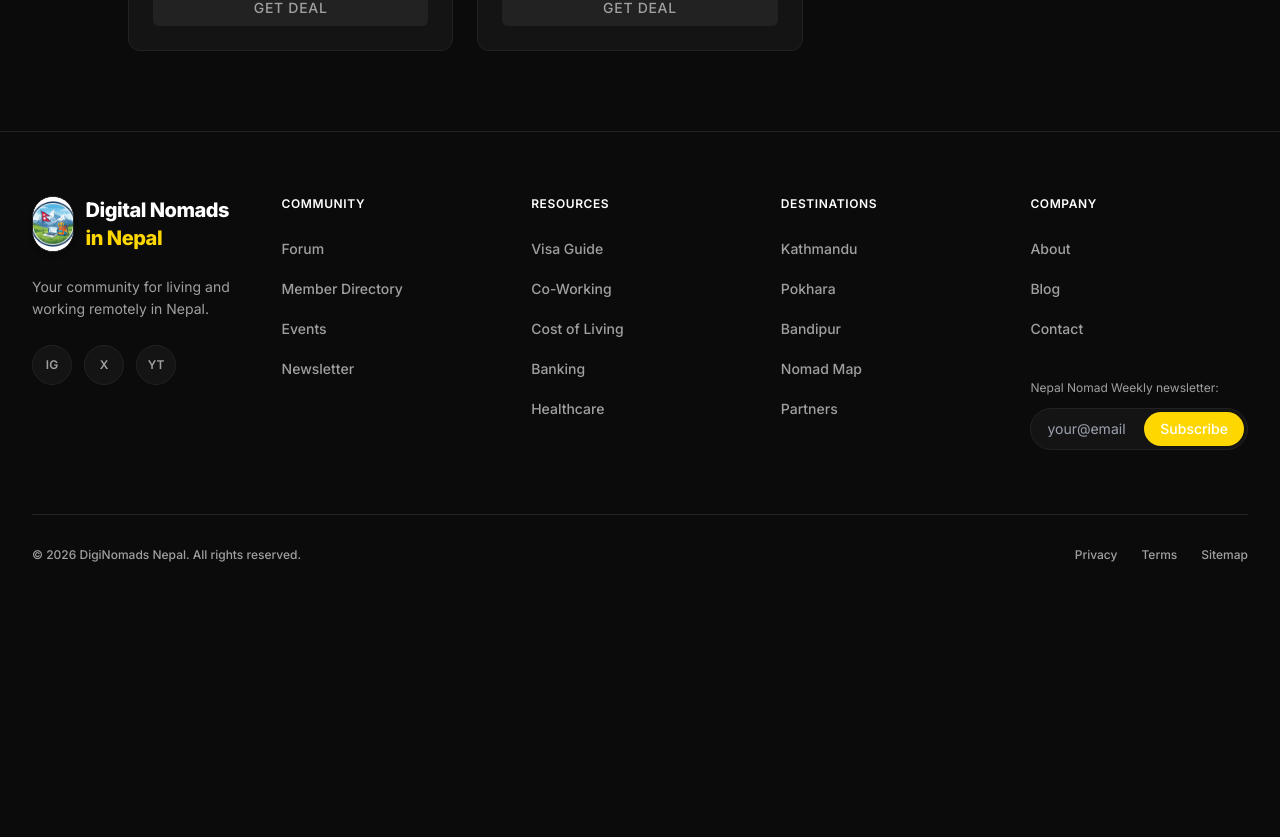
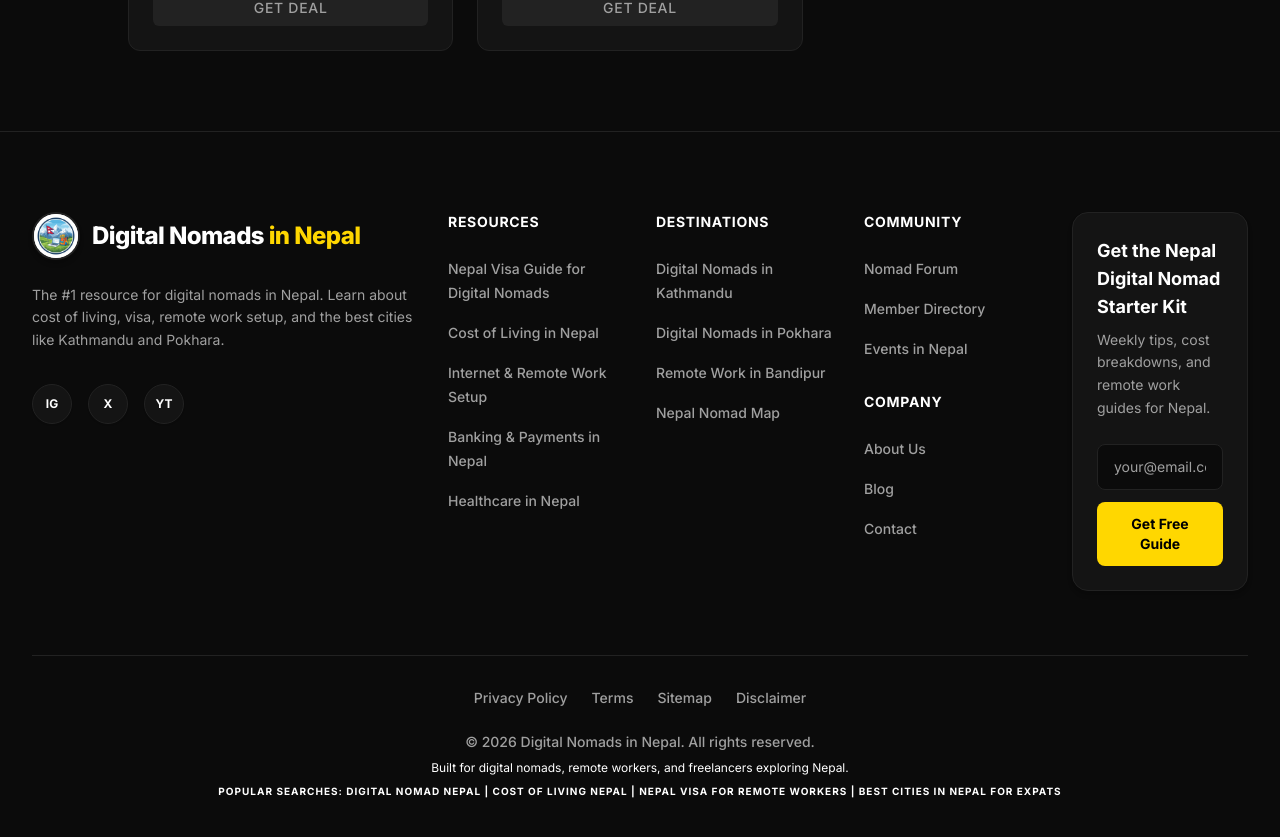
Before and after one commit to DRKAFLE123/digital-nomads-in-nepal, a Next.js app: page /resources in a window 1280 px wide. Shown: the part 1900-2737 px from the top of the page. Before the commit the page ends 2495 px from the top, so only its background shows below. Built offline with nearby package versions, Linux system fonts and the light colour scheme.

Commit message:
feat(ui): implement deep SEO-optimized 6-column premium footer with integrated newsletter hook and semantic structural design

```diff
--- a/components/Footer.tsx
+++ b/components/Footer.tsx
@@ -3,110 +3,130 @@ import Image from "next/image"
 
 export default function Footer() {
   return (
-    <footer className="bg-background border-t border-border pt-16 pb-8 px-4 sm:px-6 lg:px-8 mt-auto">
-      <div className="max-w-7xl mx-auto grid grid-cols-1 md:grid-cols-2 lg:grid-cols-5 gap-10 lg:gap-8">
+    <footer className="bg-background border-t border-border pt-20 pb-10 mt-auto overflow-hidden">
+      <div className="max-w-7xl mx-auto px-4 sm:px-6 lg:px-8">
 
-        {/* Column 1: Brand & Socials */}
-        <div className="col-span-1 lg:col-span-1 flex flex-col">
-          <Link href="/" className="flex items-center gap-3 mb-4 group">
-            <div className="relative w-14 h-14 rounded-full overflow-hidden border border-border shadow-md bg-white group-hover:scale-105 transition-transform duration-300">
+        {/* Main Grid: 5 Columns on Desktop */}
+        <div className="grid grid-cols-1 md:grid-cols-2 lg:grid-cols-6 gap-12 lg:gap-8 mb-16">
+
+          {/* 1. Brand Section (Span 2) */}
+          <div className="lg:col-span-2 flex flex-col">
+            <Link href="/" className="flex items-center gap-3 mb-6 group">
+              <div className="relative w-12 h-12 rounded-full overflow-hidden border-2 border-border shadow-md bg-white group-hover:border-primary transition-colors duration-300">
                 <Image src="/logo.png" alt="Digital Nomads in Nepal Logo" fill className="object-cover" />
               </div>
-            <span className="font-extrabold text-xl tracking-tight text-foreground transition-colors">
+              <span className="font-extrabold text-2xl tracking-tight text-foreground transition-colors group-hover:text-primary">
                 Digital Nomads <span className="text-primary">in Nepal</span>
               </span>
             </Link>
-          <p className="mt-2 text-muted text-sm leading-relaxed max-w-xs">
-            Your community for living and working remotely in Nepal.
+            <p className="text-muted text-sm leading-relaxed mb-8 max-w-sm">
+              The #1 resource for digital nomads in Nepal. Learn about cost of living, visa, remote work setup, and the best cities like Kathmandu and Pokhara.
             </p>
-          <div className="flex gap-3 mt-6">
-            <a href="#" className="w-10 h-10 bg-card border border-border flex flex-col items-center justify-center rounded-full text-muted hover:text-foreground hover:border-foreground transition-all text-xs font-semibold">
-              IG
+            <div className="flex gap-4">
+              <a href="#" aria-label="Instagram" className="w-10 h-10 bg-card border border-border flex items-center justify-center rounded-full text-foreground hover:text-primary hover:border-primary transition-all shadow-sm">
+                <span className="text-xs font-bold">IG</span>
               </a>
-            <a href="#" className="w-10 h-10 bg-card border border-border flex flex-col items-center justify-center rounded-full text-muted hover:text-foreground hover:border-foreground transition-all text-xs font-semibold">
-              X
+              <a href="#" aria-label="X (Twitter)" className="w-10 h-10 bg-card border border-border flex items-center justify-center rounded-full text-foreground hover:text-primary hover:border-primary transition-all shadow-sm">
+                <span className="text-xs font-bold">X</span>
               </a>
-            <a href="#" className="w-10 h-10 bg-card border border-border flex flex-col items-center justify-center rounded-full text-muted hover:text-foreground hover:border-foreground transition-all text-xs font-semibold">
-              YT
+              <a href="#" aria-label="YouTube" className="w-10 h-10 bg-card border border-border flex items-center justify-center rounded-full text-foreground hover:text-primary hover:border-primary transition-all shadow-sm">
+                <span className="text-xs font-bold">YT</span>
               </a>
             </div>
           </div>
 
-        {/* Column 2: Community */}
-        <div>
-          <h3 className="text-foreground font-semibold mb-6 tracking-wider uppercase text-xs">Community</h3>
+          {/* 2. Resources */}
+          <nav className="flex flex-col" aria-label="Resources">
+            <h3 className="text-foreground font-bold mb-6 tracking-wider uppercase text-sm">Resources</h3>
             <ul className="space-y-4">
-            <li><Link href="/forum" className="text-muted hover:text-accent font-medium text-sm transition-colors">Forum</Link></li>
-            <li><Link href="/directory" className="text-muted hover:text-accent font-medium text-sm transition-colors">Member Directory</Link></li>
-            <li><Link href="/events" className="text-muted hover:text-accent font-medium text-sm transition-colors">Events</Link></li>
-            <li><Link href="/newsletter" className="text-muted hover:text-accent font-medium text-sm transition-colors">Newsletter</Link></li>
+              <li><Link href="/visa-guide" className="text-muted hover:text-primary font-medium text-sm transition-colors">Nepal Visa Guide for Digital Nomads</Link></li>
+              <li><Link href="/cost-of-living" className="text-muted hover:text-primary font-medium text-sm transition-colors">Cost of Living in Nepal</Link></li>
+              <li><Link href="/setup" className="text-muted hover:text-primary font-medium text-sm transition-colors">Internet & Remote Work Setup</Link></li>
+              <li><Link href="/banking" className="text-muted hover:text-primary font-medium text-sm transition-colors">Banking & Payments in Nepal</Link></li>
+              <li><Link href="/healthcare" className="text-muted hover:text-primary font-medium text-sm transition-colors">Healthcare in Nepal</Link></li>
             </ul>
+          </nav>
+
+          {/* 3. Destinations */}
+          <nav className="flex flex-col" aria-label="Destinations">
+            <h3 className="text-foreground font-bold mb-6 tracking-wider uppercase text-sm">Destinations</h3>
+            <ul className="space-y-4">
+              <li><Link href="/destinations/kathmandu" className="text-muted hover:text-primary font-medium text-sm transition-colors">Digital Nomads in Kathmandu</Link></li>
+              <li><Link href="/destinations/pokhara" className="text-muted hover:text-primary font-medium text-sm transition-colors">Digital Nomads in Pokhara</Link></li>
+              <li><Link href="/destinations/bandipur" className="text-muted hover:text-primary font-medium text-sm transition-colors">Remote Work in Bandipur</Link></li>
+              <li><Link href="/map" className="text-muted hover:text-primary font-medium text-sm transition-colors">Nepal Nomad Map</Link></li>
+            </ul>
+          </nav>
+
+          {/* 4. Community & Company (Combined for layout elegance) */}
+          <div className="flex flex-col">
+            <nav className="mb-8" aria-label="Community">
+              <h3 className="text-foreground font-bold mb-6 tracking-wider uppercase text-sm">Community</h3>
+              <ul className="space-y-4">
+                <li><Link href="/forum" className="text-muted hover:text-primary font-medium text-sm transition-colors">Nomad Forum</Link></li>
+                <li><Link href="/directory" className="text-muted hover:text-primary font-medium text-sm transition-colors">Member Directory</Link></li>
+                <li><Link href="/events" className="text-muted hover:text-primary font-medium text-sm transition-colors">Events in Nepal</Link></li>
+              </ul>
+            </nav>
+            <nav aria-label="Company">
+              <h3 className="text-foreground font-bold mb-6 tracking-wider uppercase text-sm">Company</h3>
+              <ul className="space-y-4">
+                <li><Link href="/about" className="text-muted hover:text-primary font-medium text-sm transition-colors">About Us</Link></li>
+                <li><Link href="/blog" className="text-muted hover:text-primary font-medium text-sm transition-colors">Blog</Link></li>
+                <li><Link href="/contact" className="text-muted hover:text-primary font-medium text-sm transition-colors">Contact</Link></li>
+              </ul>
+            </nav>
           </div>
 
-        {/* Column 3: Resources */}
-        <div>
-          <h3 className="text-foreground font-semibold mb-6 tracking-wider uppercase text-xs">Resources</h3>
-          <ul className="space-y-4">
-            <li><Link href="/visa-guide" className="text-muted hover:text-accent font-medium text-sm transition-colors">Visa Guide</Link></li>
-            <li><Link href="/coworking" className="text-muted hover:text-accent font-medium text-sm transition-colors">Co-Working</Link></li>
-            <li><Link href="/cost-of-living" className="text-muted hover:text-accent font-medium text-sm transition-colors">Cost of Living</Link></li>
-            <li><Link href="/banking" className="text-muted hover:text-accent font-medium text-sm transition-colors">Banking</Link></li>
-            <li><Link href="/healthcare" className="text-muted hover:text-accent font-medium text-sm transition-colors">Healthcare</Link></li>
-          </ul>
-        </div>
-
-        {/* Column 4: Destinations */}
-        <div>
-          <h3 className="text-foreground font-semibold mb-6 tracking-wider uppercase text-xs">Destinations</h3>
-          <ul className="space-y-4">
-            <li><Link href="/destinations/kathmandu" className="text-muted hover:text-accent font-medium text-sm transition-colors">Kathmandu</Link></li>
-            <li><Link href="/destinations/pokhara" className="text-muted hover:text-accent font-medium text-sm transition-colors">Pokhara</Link></li>
-            <li><Link href="/destinations/bandipur" className="text-muted hover:text-accent font-medium text-sm transition-colors">Bandipur</Link></li>
-            <li><Link href="/destinations/map" className="text-muted hover:text-accent font-medium text-sm transition-colors">Nomad Map</Link></li>
-            <li><Link href="/partners" className="text-muted hover:text-accent font-medium text-sm transition-colors">Partners</Link></li>
-          </ul>
-        </div>
-
-        {/* Column 5: Company & Newsletter */}
-        <div className="col-span-1 md:col-span-2 lg:col-span-1">
-          <h3 className="text-foreground font-semibold mb-6 tracking-wider uppercase text-xs">Company</h3>
-          <ul className="space-y-4 mb-8">
-            <li><Link href="/about" className="text-muted hover:text-accent font-medium text-sm transition-colors">About</Link></li>
-            <li><Link href="/blog" className="text-muted hover:text-accent font-medium text-sm transition-colors">Blog</Link></li>
-            <li><Link href="/contact" className="text-muted hover:text-accent font-medium text-sm transition-colors">Contact</Link></li>
-          </ul>
-
-          <div className="pt-2">
-            <p className="text-muted text-xs mb-3">Nepal Nomad Weekly newsletter:</p>
-            <form className="flex w-full max-w-sm relative">
+          {/* 5. High Conversion Newsletter */}
+          <div className="lg:col-span-1 xl:col-span-1 flex flex-col bg-card p-6 border border-border shadow-md rounded-2xl relative overflow-hidden group">
+            <div className="absolute top-0 left-0 w-full h-1 bg-primary transform origin-left transition-transform duration-500 scale-x-0 group-hover:scale-x-100" />
+            <h3 className="text-foreground font-bold mb-2 text-lg">Get the Nepal Digital Nomad Starter Kit</h3>
+            <p className="text-muted text-sm mb-6 leading-relaxed">
+              Weekly tips, cost breakdowns, and remote work guides for Nepal.
+            </p>
+            <form className="flex flex-col gap-3 mt-auto w-full">
               <input
                 type="email"
-                placeholder="your@email"
-                className="w-full bg-card border border-border text-foreground text-sm rounded-full pl-4 pr-24 py-2.5 focus:outline-none focus:ring-1 focus:ring-accent transition-all"
+                placeholder="your@email.com"
+                aria-label="Email address"
                 required
+                className="w-full bg-background border border-border text-foreground text-sm rounded-lg px-4 py-3 focus:outline-none focus:ring-2 focus:ring-primary/50 transition-all placeholder:text-muted"
               />
               <button
                 type="submit"
-                className="absolute right-1 top-1 bottom-1 px-4 bg-accent text-white font-medium text-sm rounded-full hover:bg-accent/90 transition-colors"
+                className="w-full bg-primary text-black font-bold text-sm rounded-lg px-4 py-3 hover:shadow-lg hover:scale-[1.02] active:scale-[0.98] transition-all"
               >
-                Subscribe
+                Get Free Guide
               </button>
             </form>
+          </div>
+
+        </div>
+
+        {/* 6. Base / SEO / Copyright */}
+        <div className="pt-8 border-t border-border flex flex-col items-center text-center gap-6">
+          <div className="flex flex-wrap justify-center gap-x-6 gap-y-2 text-sm">
+            <Link href="/privacy" className="text-muted hover:text-primary font-medium transition-colors">Privacy Policy</Link>
+            <Link href="/terms" className="text-muted hover:text-primary font-medium transition-colors">Terms</Link>
+            <Link href="/sitemap" className="text-muted hover:text-primary font-medium transition-colors">Sitemap</Link>
+            <Link href="/disclaimer" className="text-muted hover:text-primary font-medium transition-colors">Disclaimer</Link>
+          </div>
+
+          <div className="space-y-2">
+            <p className="text-muted text-sm font-medium">
+              &copy; {new Date().getFullYear()} Digital Nomads in Nepal. All rights reserved.
+            </p>
+            <p className="text-muted/60 text-xs max-w-2xl mx-auto">
+              Built for digital nomads, remote workers, and freelancers exploring Nepal.
+            </p>
+            <p className="text-muted/40 text-[10px] uppercase font-bold tracking-widest mt-4">
+              Popular searches: Digital nomad Nepal | Cost of living Nepal | Nepal visa for remote workers | Best cities in Nepal for expats
+            </p>
           </div>
         </div>
 
       </div>
-
-      <div className="max-w-7xl mx-auto mt-16 pt-8 border-t border-border flex flex-col md:flex-row justify-between items-center gap-4">
-        <p className="text-muted text-xs font-medium">
-          &copy; {new Date().getFullYear()} DigiNomads Nepal. All rights reserved.
-        </p>
-        <div className="flex gap-6">
-          <Link href="/privacy" className="text-muted hover:text-foreground text-xs font-medium transition-colors">Privacy</Link>
-          <Link href="/terms" className="text-muted hover:text-foreground text-xs font-medium transition-colors">Terms</Link>
-          <Link href="/sitemap" className="text-muted hover:text-foreground text-xs font-medium transition-colors">Sitemap</Link>
-        </div>
-      </div>
     </footer>
   )
 }
--- a/components/HeroSection.tsx
+++ b/components/HeroSection.tsx
@@ -11,27 +11,53 @@ export default function HeroSection() {
         playsInline
         className="absolute inset-0 w-full h-full object-cover z-0"
       >
-        {/* Placeholder Nepal/Nature Video. User can replace the src URL with their own drone footage */}
         <source src="https://cdn.pixabay.com/video/2022/11/22/140111-774431835_large.mp4" type="video/mp4" />
         Your browser does not support the video tag.
       </video>
 
-      {/* Dark Overlay for text readability (kept explicitly dark because it's overlaid on video) */}
-      <div className="absolute inset-0 z-10 bg-black/40" />
+      {/* Dark Overlay for text readability (kept dynamically dark because it's overlaid on video) */}
+      <div className="absolute inset-0 z-10 bg-black/60" />
 
-      {/* Text Content */}
-      <div className="relative z-20 max-w-5xl mx-auto px-4 sm:px-6 lg:px-8 text-center flex flex-col items-center">
-        <h1 className="text-5xl md:text-7xl lg:text-8xl font-black text-white mb-2 leading-tight drop-shadow-xl tracking-wide">
-          Elevate Your Life.
+      {/* 🌟 Content */}
+      <div className="relative z-20 max-w-4xl px-4 sm:px-6 lg:px-8 text-center flex flex-col items-center mt-8">
+
+        {/* H1 */}
+        <h1 className="text-4xl md:text-6xl lg:text-7xl font-bold text-white tracking-tight leading-tight drop-shadow-xl mb-6">
+          Live and Work in Nepal as a Digital Nomad
         </h1>
-        <h2 className="text-2xl md:text-4xl text-white/90 italic mb-10 font-medium drop-shadow-md">
-          Work From the Roof of the World.
-        </h2>
-        <Link href="/community" className="px-10 py-4 bg-primary text-black font-bold rounded-full hover:bg-white hover:text-black transition-colors text-xl text-center shadow-lg mb-6">
-          Join the Community
-        </Link>
-        <p className="text-lg md:text-xl text-white/80 max-w-3xl mx-auto font-medium tracking-wide drop-shadow-sm uppercase">
-          Live. Work. Explore Nepal as a Digital Nomad.
+
+        {/* Subheadline */}
+        <p className="text-lg md:text-2xl text-gray-200 font-medium drop-shadow-md max-w-3xl mb-2">
+          Cost of living, visa, internet, and the best cities to live and work remotely in Nepal.
+        </p>
+
+        {/* Extra SEO Line */}
+        <p className="text-sm md:text-base text-primary/90 font-medium drop-shadow mb-10 tracking-wide">
+          Guides for digital nomads in Kathmandu, Pokhara, and across Nepal.
+        </p>
+
+        {/* CTA Buttons */}
+        <div className="flex flex-col sm:flex-row items-center justify-center gap-6 w-full sm:w-auto">
+          {/* Primary CTA */}
+          <Link
+            href="/community"
+            className="w-full sm:w-auto bg-primary text-black font-bold px-8 py-4 rounded-full transition-all transform hover:scale-105 hover:bg-white hover:shadow-xl text-lg"
+          >
+            Join the Free Nomad Community →
+          </Link>
+
+          {/* Secondary CTA */}
+          <Link
+            href="/blog"
+            className="w-full sm:w-auto text-white font-semibold border-2 border-white px-8 py-4 rounded-full hover:border-primary hover:text-primary transition-all text-lg"
+          >
+            Read the Blog →
+          </Link>
+        </div>
+
+        {/* Trust Line */}
+        <p className="mt-10 text-gray-400 text-sm italic font-medium tracking-wide">
+          Join thousands of digital nomads already working remotely from Nepal.
         </p>
       </div>
 
```
Lines whose indentation alone changed are shown as unchanged.
